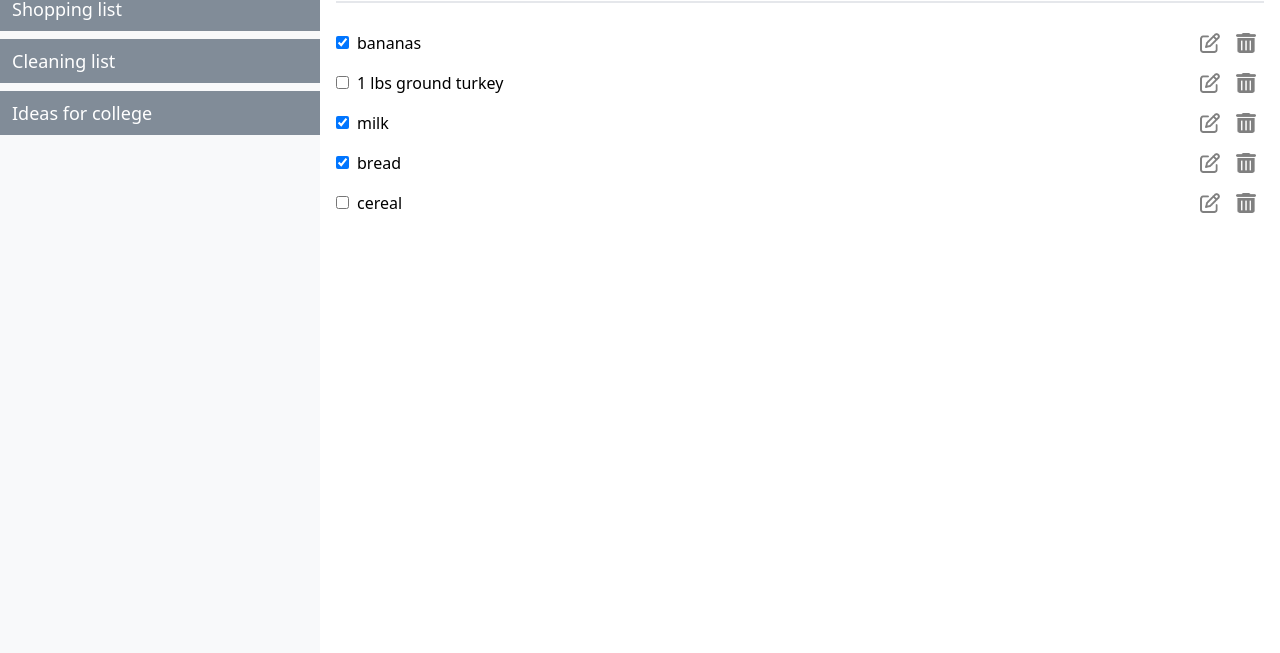
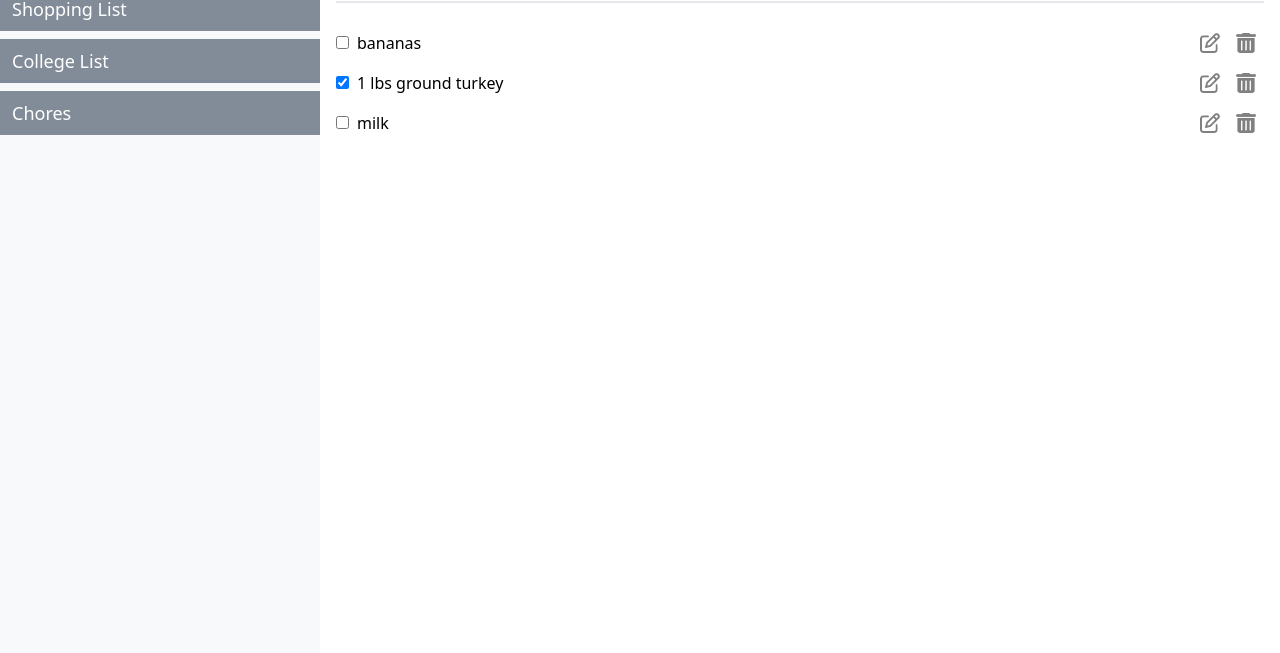
Before and after one commit to MrsMarcy/checklist, a plain HTML site: page index.html in a window 1280 px wide. Shown: the part 147-800 px from the top of the page. Drawn offline with Linux system fonts and the light colour scheme.

Commit message:
fixed my list data, and render

```diff
--- a/script.js
+++ b/script.js
@@ -7,146 +7,147 @@
 //     document.getElementById('boxy').appendChild(li);
 // }
 // document.getElementById('create').addEventListener('click', calculate)
-// function calculate() {
-//     let tax = parseFloat(document.getElementById('inputLOL').value, 10);
-//     let price = parseFloat(document.getElementById('money').value, 10);
-//     let total = Math.round(((((tax / 100) * price) + price) * 100) / 100);
-//     // console.log(tax, price, total);
-//     document.getElementById('result').innerHTML = `${total}`;
-// }
-
-
-// document.getElementById('new').addEventListener('click',render)
-/*
-<button id="list3" class="text-left w-full max-w-x">
-<div class="gray2 px-3 py-2 s">
-<p class="text-white ">test</p>
-</div>
-</button>*/
-// function render() {
-//     //this will hold the html that will be displayed in the sidebar
-//     let listsHtml = '<button class="list-group text-left w-full max-w-xs">';
-//     //iterate through the lists to get their names
-//     lists.forEach((list) => {
-//         listsHtml += `
-//         <div class="list-group-item gray2 px-3 py-2">
-//           <p class="text-white">${list.name}</p>
-//         </div>`
-//     });
-
-//     listsHtml += '</button>'
-
-//     // prints out the lists
-//     document.getElementById('listHolder').innerHTML = listsHtml;
-
-//     // prints out the name of the current list
-//     document.getElementById('current-list-name').innerHTML = currentList.name;
-
-//     //iterate over the todos in the current list
-//     let todosHtml = '<ul class="list-group-flush w-full">';
-//     currentList.todos.forEach((list) => {
-//         todosHtml += `
-//         <li class="list-group-item flex">
-//           <div class="my-auto">
-//             <input type="checkbox">
-//           </div>
-//           <p class="p-2">${todo.text}</p>
-//           <div class="shrink-0 flex flex-col justify-center gap-y-4">
-//             <img class="list-img cursor-pointer" src="/images/pen-to-square-regular.png" alt="edit">
-//             <img class="list-img cursor-pointer" src="/images/trash-can-solid.png" alt="delete">
-//           </div>
-//         </li>`;
-//     });
-//     //print out the todos
-//     document.getElementById('current-list-todos').innerHTML = todosHtml;
-// }
-const lists = {
-1: [{
-        name: 'Shopping list',
+// const lists = [{
+// 1: [{
+//         name: 'Shopping list',
+//         todos:[
+//             {
+//                 text: 'bananas',
+//                 completed: true
+//             },
+//             {
+//                 text: '1 lbs ground turkey',
+//                 completed: false
+//             },
+//             {
+//                 text: 'milk',
+//                 completed: true
+//             },
+//             {
+//                 text: 'bread',
+//                 completed: true
+//             },
+//             {
+//                 text: 'cereal',
+//                 completed: false
+//             }
+//         ]
+//   }],
+// 2: [{
+//         name: 'Cleaning list',
+//         todos:
+//             [{
+//                 text: 'dishes',
+//                 completed: false
+//             },
+//             {
+//                 text: 'vaccum living room',
+//                 completed: true
+//             }]
+//   }],
+// 3: [{
+//         name: 'Ideas for college',
+//         todos:
+//             [{
+//                 text: 'U of U',
+//                 completed: false
+//             },
+//             {
+//                 text: 'UVU',
+//                 completed: false
+//             }]
+//   }]
+// }];
+    const lists = [
+        {
+            name: 'Shopping List',
             todos: [
                 {
                     text: 'bananas',
+                    completed: false
+                },
+                {
+                    text: '1 lbs ground turkey',
                     completed: true
                 },
                 {
-                text: '1 lbs ground turkey',
+                    text: 'milk',
+                    completed: false
+                }
+            ]
+        },
+        {
+            name: 'College List',
+            todos: [
+                {
+                    text: 'University of Utah',
                     completed: false
                 },
                 {
-                text: 'milk',
+                    text: 'Utah Valley University',
                     completed: true
                 },
                 {
-                text: 'bread',
-                completed: true
-            },
-            {
-                text: 'cereal',
+                    text: 'Utah Tech University',
                     completed: false
                 }
             ]
-  }],
-2: [{
-        name: 'Cleaning list',
+        },
+        {
+            name: 'Chores',
             todos: [
                 {
-                text: 'dishes',
+                    text: 'wash dishes',
                     completed: false
                 },
                 {
-                text: 'vaccum living room',
+                    text: 'vacuum downstairs',
+                    completed:  true
+                },
+                {
+                    text: "clean bathroom",
                     completed: true
                 }
             ]
-  }],
-3: [{
-        name: 'Ideas for college',
-        todos: [
-            {
-                text: 'U of U',
-                completed: false
-            },
-            {
-                text: 'UVU',
-                completed: false
         }
-        ]
-  }]
-};
-localStorage.setItem("test",lists)
-let currentList = lists[1][0];
-// console.log(currentList);
-// console.log(lists.first[0].todos[0].completed);
+    ];
 
+// console.log(arrTest[1]['todos'][0]);
 
+// console.log(arrTest[1].todos.splice(1,1));
+// arrTest[1].todos.forEach(element => {
+    // console.log(element);
+// })
+// localStorage.setItem("test",lists)
+let currentList;
 
 function render(clicked_id) {
-    let increase = 1;
+    let increase = 0;
+    let todoIncrease = 0;
     if (clicked_id === undefined){
-        clicked_id = 1;
+        clicked_id = 0;
     }
     let listsHtml = '<div class="text-lg flex flex-col items-center gap-y-2">';
     for (const prop in lists) {
         listsHtml += `
         <button  class="clicker text-left w-full max-w-xs">
-        <p id="${increase}" class="text-white gray2 px-3 py-2" onClick='render(this.id)'>${lists[prop][0].name}</p>
+        <p id="${increase}" class="text-white gray2 px-3 py-2" onClick='render(this.id)'>${lists[prop].name}</p>
         </button>`;
         increase++;
     };
     listsHtml += '</div>';
     document.getElementById('listHolder').innerHTML = listsHtml;
-    currentList = lists[clicked_id][0]
+    currentList = lists[clicked_id]
     document.getElementById('current-list-name').innerHTML = currentList.name;
     let chart = currentList.todos;
     let todosHtml = '<ul class="list-group-flush w-full">';
-    let checked = ''
     for (const prop in chart) {
         let completed = chart[prop].completed
         if (completed){
             completed = 'checked';
         }
         todosHtml += `
-        <li class="list-group-item flex">
+        <li class="list-group-item flex ${clicked_id}" id='${todoIncrease}'>
           <div class="my-auto">
             <input type="checkbox" ${completed}>
           </div>
@@ -156,29 +157,24 @@ function render(clicked_id) {
             <img class="list-img cursor-pointer mx-2 delete" onClick='remove(this)' src="/images/trash-can-solid.png" alt="delete">
           </div>
         </li>`;
+        todoIncrease++;
     }
     todosHtml += '</ul>';
     document.getElementById('current-list-todos').innerHTML = todosHtml;
+    // console.log(fixedList);
 }
 
 
 
 function remove(example) {
-    select = example.parentNode.parentNode;
-    headSelect = select.parentNode;
-    headSelect.removeChild(select);
+    let thisID = Number(example.parentNode.parentNode.id);
+    let test = example.parentNode.parentNode.className
+    let num = Number(test.charAt(21))
+    console.log(num, thisID);
+    // let now = fixedList[num][0].todos[thisID];
+    test2 = lists.splice(fixedList[num][0].todos[thisID],1);
+    console.log(fixedList[num][0].todos[thisID]);
+    render()
 }
 
-
 render()
-// function addTodo() {
-    //     //get the todo text from the todo input box
-    //     const text = document.getElementById('todo-input-box').value;
-    //     if(text){
-        //         currentList.todos.push({
-            //             text: text,
-            //             completed: false
-            //         })
-            //         render();
-            //     }
-            // }
```
Also changed, not shown: index.html (+9 -22 lines), app.css. Lines whose indentation alone changed are shown as unchanged.
